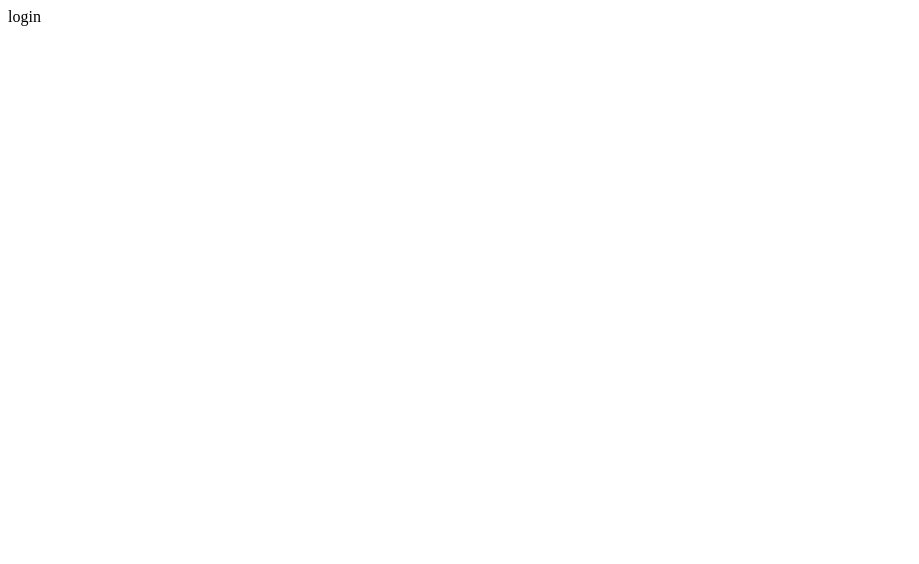
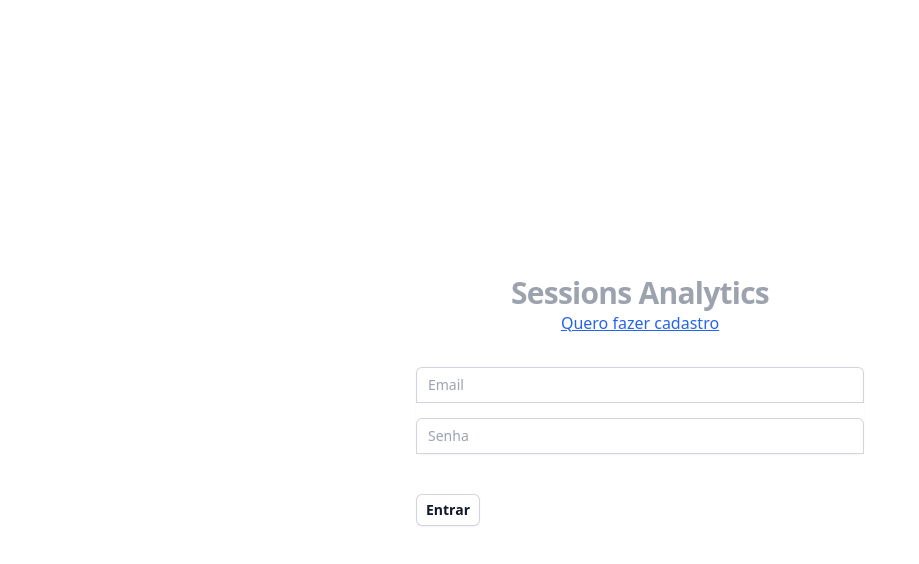
Before and after one commit to lnfernandobr/sessions-analytics, a React (Create React App) app in the folder packages/client/: page / in a window 1280 px wide. Shown: the top 564 px of the page, without its empty margins (0-919 px from the left). Built offline with nearby package versions, Linux system fonts and the light colour scheme.

Commit message:
* Added some components: Button and TextField using tailwindcss * Added a package to work with tailwind forms * Added a login component with email, password and name. It's possible to switch between sign-in and sign-up.

```diff
--- a/packages/client/package.json
+++ b/packages/client/package.json
@@ -3,6 +3,7 @@
   "version": "1.0.0",
   "private": true,
   "dependencies": {
+    "@tailwindcss/forms": "^0.5.3",
     "react": "^18.2.0",
     "react-dom": "^18.2.0",
     "react-router-dom": "^6.14.0",
--- /dev/null
+++ b/packages/client/src/components/Button.js
@@ -0,0 +1,11 @@
+export const Button = ({ children, onClick = () => ({}), type = "button" }) => {
+  return (
+    <button
+      type={type}
+      onClick={onClick}
+      className="rounded-md bg-white px-2.5 py-1.5 text-sm font-semibold text-gray-900 shadow-sm ring-1 ring-inset ring-gray-300 hover:bg-gray-50"
+    >
+      {children}
+    </button>
+  );
+};
--- /dev/null
+++ b/packages/client/src/components/TextField.js
@@ -0,0 +1,29 @@
+export const TextField = ({
+  label,
+  name,
+  value,
+  onChange,
+  required = false,
+  placeholder,
+  className = "",
+  type = "text",
+}) => {
+  return (
+    <div>
+      <label htmlFor={name} className="sr-only">
+        {label}
+      </label>
+      <input
+        onChange={onChange}
+        id={name}
+        name={name}
+        value={value}
+        type={type}
+        autoComplete={name}
+        required={required}
+        className={`mb-4 relative block w-full rounded-t-md border-0 py-1.5 text-gray-900 ring-1 ring-inset ring-gray-300 placeholder:text-gray-400 focus:z-10 focus:ring-2 focus:ring-inset focus:ring-indigo-600 sm:text-sm sm:leading-6 ${className}`}
+        placeholder={placeholder}
+      />
+    </div>
+  );
+};
--- /dev/null
+++ b/packages/client/src/login/Login.js
@@ -0,0 +1,72 @@
+import { useState } from "react";
+import { TextField } from "../components/TextField";
+import { Button } from "../components/Button";
+
+export const Login = () => {
+  const [isRegister, setIsRegister] = useState(false);
+  const [form, setForm] = useState({ password: "", email: "" });
+
+  const onChange = ({ target: { value, name } }) =>
+    setForm((prevState) => ({ ...prevState, [name]: value }));
+
+  const onSubmit = async (event) => {
+    event.preventDefault();
+  };
+
+  return (
+    <div className="flex min-h-full items-center justify-center px-4 py-12 sm:px-6 lg:px-8">
+      <div className="w-full max-w-md space-y-8">
+        <div className="flex items-center flex-col">
+          <h2 className="text-center text-3xl font-bold tracking-tight text-gray-400">
+            Sessions Analytics
+          </h2>
+
+          <span
+            className="underline text-blue-600 cursor-pointer"
+            onClick={() => {
+              setIsRegister(!isRegister);
+            }}
+          >
+            {isRegister ? "Quero fazer login" : "Quero fazer cadastro"}
+          </span>
+        </div>
+
+        <form className="mt-8 space-y-6" onSubmit={onSubmit}>
+          <div className="-space-y-px rounded-md shadow-sm">
+            {isRegister && (
+              <TextField
+                required
+                name="name"
+                value={form.name}
+                onChange={onChange}
+                placeholder="Nome"
+                label="Nome"
+              />
+            )}
+
+            <TextField
+              required
+              name="email"
+              type="email"
+              value={form.email}
+              onChange={onChange}
+              placeholder="Email"
+              label="Email"
+            />
+
+            <TextField
+              required
+              name="password"
+              type="password"
+              value={form.password}
+              onChange={onChange}
+              placeholder="Senha"
+              label="Senha"
+            />
+          </div>
+          <Button type="submit">{isRegister ? "Cadastrar" : "Entrar"}</Button>
+        </form>
+      </div>
+    </div>
+  );
+};
--- a/packages/client/src/routes/UnauthenticatedRoutes.js
+++ b/packages/client/src/routes/UnauthenticatedRoutes.js
@@ -1,8 +1,8 @@
 import React from "react";
 import { Route, Routes } from "react-router-dom";
 import { RoutePaths } from "./RoutePaths";
+import { Login } from "../login/Login";
 
-const Login = () => "login";
 export const UnauthenticatedRoutes = () => (
   <Routes>
     <Route path={`/${RoutePaths.LOGIN}`} element={<Login />} />
--- /dev/null
+++ b/packages/client/tailwind.config.js
@@ -0,0 +1,8 @@
+/** @type {import('tailwindcss').Config} */
+module.exports = {
+  content: ["./src/**/*.{js,jsx,ts,tsx}"],
+  theme: {
+    extend: {},
+  },
+  plugins: [require("@tailwindcss/forms")],
+};
```
Also changed, not shown: 2 other files (tests, documents, lock files or other folders).
